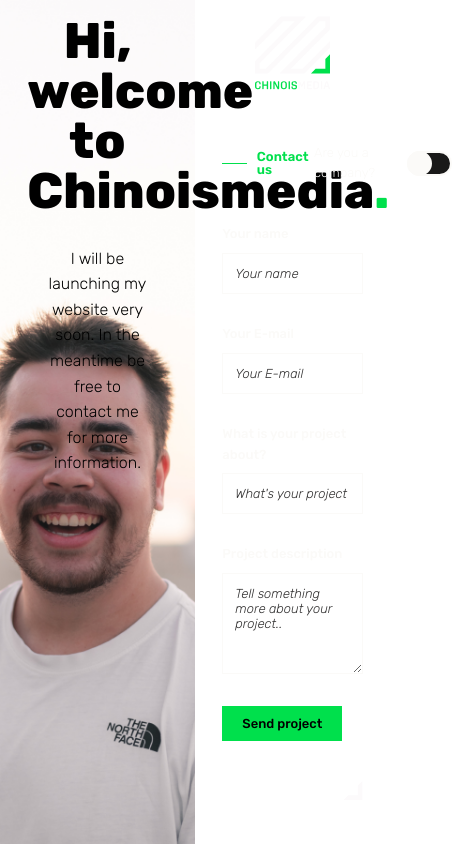
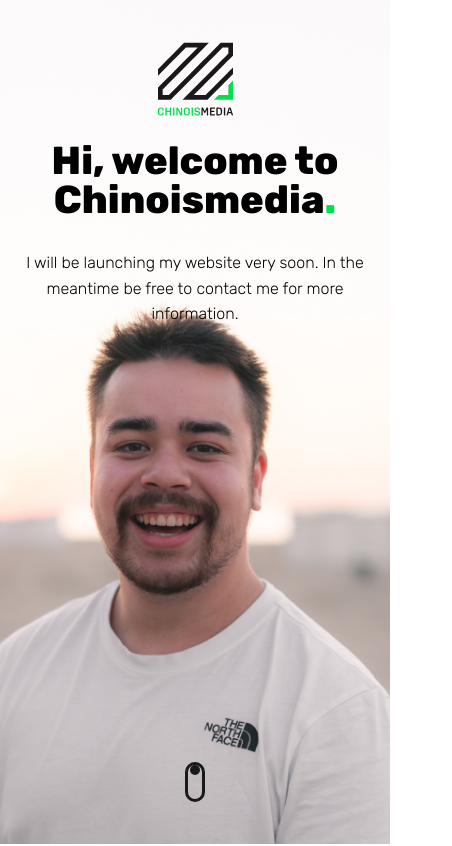
Before and after one commit to studiolex/Chinoismedia, a Next.js app: page / in a window 390 px wide. Shown: the top 846 px of the page, 452 px wide, since content can reach past the window. Built offline with nearby package versions, Linux system fonts and the light colour scheme.

Commit message:
Responsive + Werkend Form

```diff
--- a/pages/index.js
+++ b/pages/index.js
@@ -5,10 +5,6 @@ import { useForm, ValidationError } from "@formspree/react";
 
 export default function Home() {
   const [state, handleSubmit] = useForm("xjvlvqrd");
-
-  if (state.succeeded) {
-    return <p>Thanks for your submission!</p>;
-  }
 
   return (
     <div className={styles.container}>
@@ -26,6 +22,14 @@ export default function Home() {
 
       <main className={styles.main}>
         <div className={styles.main_chinois}>
+          <div className={`${styles.logo} ${styles.logo_mobile}`}>
+            <Image
+              src="/logo_black.svg"
+              alt="Logo Chinoismedia"
+              width={75}
+              height={75}
+            />
+          </div>
           <h1 className={styles.title}>
             Hi, welcome to Chinoismedia
             <span className={styles.title_green}>.</span>
@@ -34,9 +38,10 @@ export default function Home() {
             I will be launching my website very soon. In the meantime be free to
             contact me for more information.
           </p>
+          <div className={styles.scroll_down}></div>
         </div>
         <div className={styles.main_contact}>
-          <div className={styles.logo}>
+          <div className={`${styles.logo} ${styles.logo_desktop}`}>
             <Image
               src="/logo.svg"
               alt="Logo Chinoismedia"
@@ -45,10 +50,10 @@ export default function Home() {
             />
           </div>
 
-          <div>
+          <div className={styles.contact_content}>
             <div className={styles.contact_header}>
               <h2 className={styles.subtitle}>Contact us</h2>
-              <div className={styles.company}>
+              {/* <div className={styles.company}>
                 <p className={`${styles.paragraph} ${styles.paragraph_white}`}>
                   Are you a company?
                 </p>
@@ -58,7 +63,7 @@ export default function Home() {
                   id="switch"
                 />
                 <label className={styles.toggle_label} htmlFor="switch"></label>
-              </div>
+              </div> */}
             </div>
 
             <form className={styles.form} onSubmit={handleSubmit}>
@@ -124,7 +129,7 @@ export default function Home() {
                 </label>
                 <textarea
                   required
-                  rows="5"
+                  rows="4"
                   className={styles.input_field}
                   placeholder="Tell something more about your project.."
                   name="message"
@@ -150,27 +155,37 @@ export default function Home() {
                 errors={state.errors}
               />
             </form>
+          </div>
           <div className={styles.footer}>
             <div className={styles.socials}>
-                <div className={styles.socials_icon}>
+              <a
+                href="https://www.instagram.com/chinoismedia/"
+                className={styles.socials_icon}
+                target="_blank"
+                rel="noopener noreferrer"
+              >
                 <Image
                   src="/instagram.svg"
                   alt="Logo Instagram"
                   width={20}
                   height={20}
                 />
-                </div>
-                <div className={styles.socials_icon}>
+              </a>
+              <a
+                className={styles.socials_icon}
+                href="https://www.linkedin.com/in/quinten-lemmens-79666914a/"
+                target="_blank"
+                rel="noopener noreferrer"
+              >
                 <Image
                   src="/linkedn.svg"
                   alt="Logo Linkedn"
                   width={20}
                   height={20}
                 />
-                </div>
+              </a>
             </div>
             <Image src="/corner.svg" alt="Corner" width={20} height={20} />
-            </div>
           </div>
         </div>
       </main>
--- a/styles/Home.module.css
+++ b/styles/Home.module.css
@@ -1,12 +1,12 @@
 .main {
   display: flex;
-  height: 100vh;
+  min-height: 100vh;
 }
 
 .main_chinois,
 .main_contact {
   width: 50vw;
-  padding: 4% 7%;
+  padding: 5vh 5vw;
 }
 
 .main_contact {
@@ -14,6 +14,9 @@
     url("/background.png");
   background-size: 200%;
   background-position: 50% 50%;
+  display: flex;
+  flex-direction: column;
+  justify-content: space-between;
 }
 
 .main_chinois {
@@ -25,7 +28,10 @@
 .logo {
   margin: 0 auto;
   text-align: center;
-  margin-bottom: 5rem;
+}
+
+.logo_mobile {
+  display: none;
 }
 
 .title {
@@ -76,17 +82,64 @@
   font-size: 1.3rem;
 }
 
+.scroll_down {
+  width: 2rem;
+  height: 4rem;
+  border: 3px solid #191919;
+  border-radius: 60px;
+  position: relative;
+  z-index: 10;
+  display: none;
+}
+.scroll_down::before {
+  content: "";
+  width: 1rem;
+  height: 1rem;
+  position: absolute;
+  top: 0;
+  left: 50%;
+  transform: translateX(-50%);
+  background-color: #191919;
+  border-radius: 50%;
+  opacity: 1;
+  animation: wheel 1.8s infinite;
+  -webkit-animation: wheel 1.8s infinite;
+}
+
+@keyframes wheel {
+  to {
+    opacity: 0;
+    top: 2rem;
+  }
+}
+
+@-webkit-keyframes wheel {
+  to {
+    opacity: 0;
+    top: 2rem;
+  }
+}
+
+.contact_content {
+  display: flex;
+  justify-content: center;
+  flex-direction: column;
+  display: flex;
+  flex-direction: column;
+  margin: 1.5rem 0;
+}
+
 .contact_header {
   display: flex;
   justify-content: space-between;
 }
 
 .form {
-  margin: 4rem 0;
+  margin: 5vh 0;
 }
 
 .input {
-  margin-bottom: 3rem;
+  margin-bottom: 3vh;
 }
 
 .input_field {
@@ -94,7 +147,7 @@
   border: 0.1rem solid #fbfaf8;
   width: 100%;
   padding: 1.2rem;
-  margin-top: 0.8rem;
+  margin-top: 0.6rem;
   font-family: "Rubik", sans-serif;
   font-size: 1.3rem;
   font-weight: 300;
@@ -131,8 +184,24 @@
 .input_field::placeholder {
   font-family: "Rubik", sans-serif;
   font-size: 1.3rem;
+  font-weight: 400;
+  color: #302f2f;
+}
+
+.input_field:-webkit-autofill,
+.input_field:-webkit-autofill:hover,
+.input_field:-webkit-autofill:focus {
+  background-color: #302f2f;
+  border: 0.1rem solid #fbfaf8;
+  font-family: "Rubik", sans-serif;
+  font-size: 1.3rem;
   font-weight: 300;
-  color: #302f2f;
+  color: #fbfaf8;
+  font-style: italic;
+  border: 0.1rem solid #fbfaf8;
+  -webkit-text-fill-color: #fbfaf8;
+  -webkit-box-shadow: 0 0 0px 1000px #302f2f inset;
+  transition: background-color 5000s ease-in-out 0s;
 }
 
 .socials,
@@ -195,5 +264,81 @@
   width: 3rem;
 }
 
-@media (max-width: 600px) {
+@media (max-width: 1000px) {
+  .title {
+    font-size: 3.9rem;
+  }
+  .paragraph {
+    width: 100%;
+  }
 }
+
+@media (max-width: 800px) {
+  .main {
+    flex-direction: column;
+  }
+
+  .main_chinois,
+  .main_contact {
+    width: 100vw;
+  }
+
+  .main_chinois {
+    height: 100vh;
+    display: flex;
+    flex-direction: column;
+  }
+
+  .logo_desktop {
+    display: none;
+  }
+
+  .logo_mobile {
+    display: flex;
+    justify-content: center;
+    margin-bottom: 5ch;
+  }
+
+  .scroll_down {
+    display: flex;
+    margin: 0 auto;
+    margin-top: auto;
+  }
+
+  .form {
+    margin: 8rem 0;
+  }
+
+  .main_contact {
+    padding: 10vh 5vw 5vh 5vw;
+  }
+
+  .input {
+    margin-bottom: 4rem;
+  }
+
+  .input_field {
+    font-size: 1.4rem;
+    margin-top: 1rem;
+  }
+
+  .input_label {
+    font-size: 1.4rem;
+  }
+
+  .input_error {
+    font-size: 1.2rem;
+  }
+
+  .input_field::placeholder {
+    font-family: "Rubik", sans-serif;
+    font-size: 1.4rem;
+    font-weight: 400;
+    color: #302f2f;
+  }
+
+  .form_button {
+    font-size: 1.4rem;
+    margin-top: 2rem;
+  }
+}
```
Also changed, not shown: public/logo_black.svg (added). Lines whose indentation alone changed are shown as unchanged.
